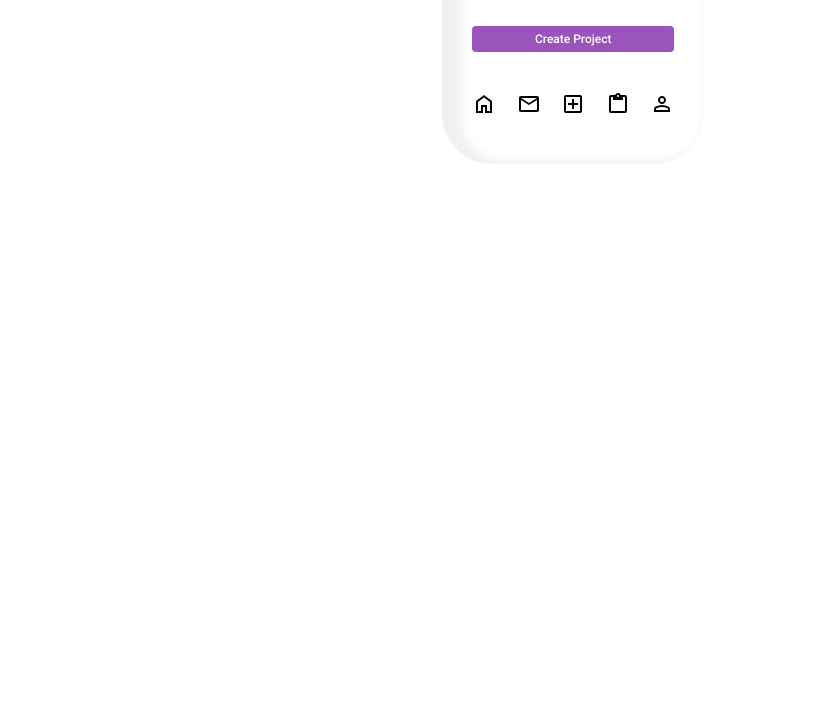
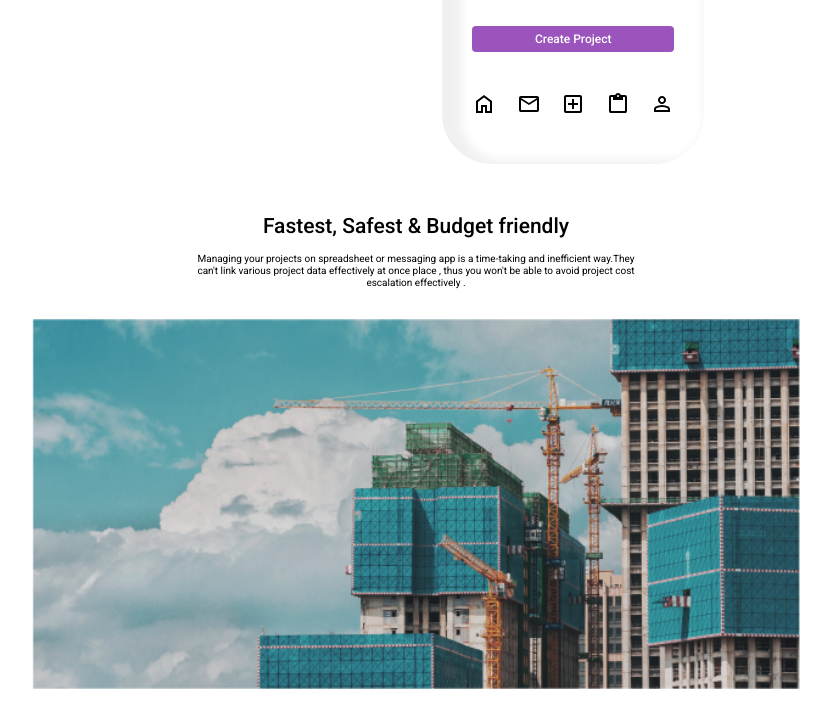
Before and after one commit to KestutisRuockus/collab, a plain HTML site: page index.html in a window 1280 px wide. Shown: the part 1486-2214 px from the top of the page, without its empty margins (224-1055 px from the left). Before the commit the page ends 1700 px from the top, so only its background shows below. Drawn offline with Linux system fonts and the light colour scheme.

Commit message:
section 'video'

```diff
--- a/css/style.css
+++ b/css/style.css
@@ -387,3 +387,20 @@ header .navbar {
 .mobile li {
   list-style: none;
 }
+
+.video {
+  margin: 40px 0;
+  text-align: center;
+}
+
+.video .description {
+  font-size: 10px;
+  line-height: 12px;
+  margin: 15px auto;
+  width: 35%;
+}
+
+.video .video-link .photo {
+  width: 60%;
+  margin-top: 15px;
+}
--- a/index.html
+++ b/index.html
@@ -145,6 +145,17 @@
           </div>
         </div>
       </section>
+      <section class="video">
+          <div class="title">
+            Fastest, Safest & Budget friendly
+          </div>
+          <div class="description">
+            Managing your projects on spreadsheet  or messaging app is a time-taking and inefficient way.They can't link various project data effectively at once place , thus you won't be able to avoid project cost escalation effectively .
+          </div>
+        <div class="video-link">
+          <img class="photo" src="/images/img/building1.png" alt="Building">
+        </div>
+      </section>
     </main>
   </body>
 </html>
```
